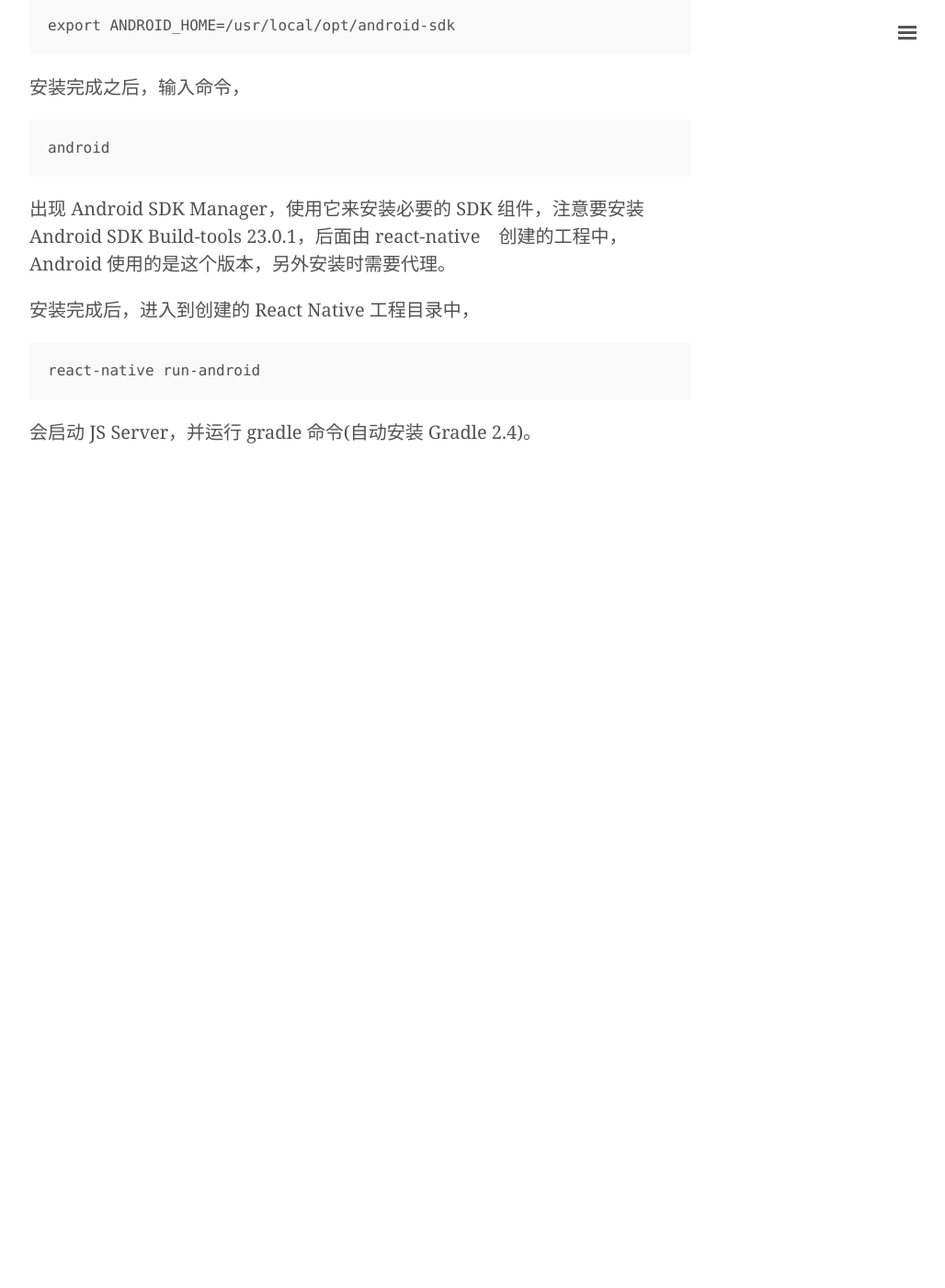
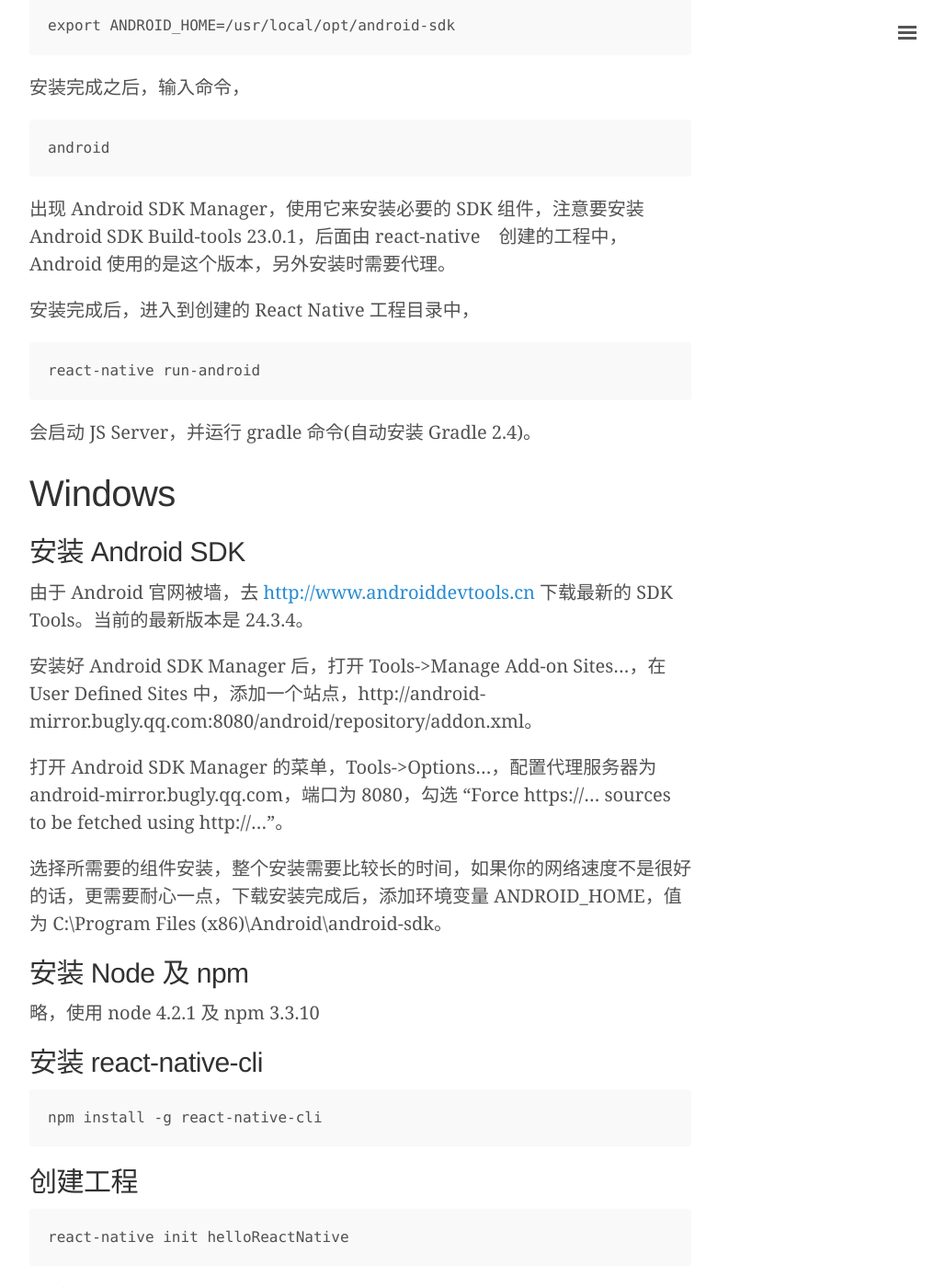
Before and after one commit to 0000-bigtree/0000-bigtree.github.io, a Jekyll site: the page built from _posts/2015-11-01-dev-android-on-osx.md, in a window 1280 px wide and 1400 px high, scrolled down 524 px. Shown: the whole window at 92% size, without its empty margins (248-1276 px from the left). Built offline with Jekyll 4.4.1, drawn with Linux system fonts in a browser that asks for light colours; before the commit the page ends 1089 px from its top, so only the background shows below that; some of the changed text lies outside the part shown.

Commit message:
更新关于Windows平台部分

```diff
--- a/_posts/2015-11-01-dev-android-on-osx.md
+++ b/_posts/2015-11-01-dev-android-on-osx.md
@@ -7,9 +7,9 @@
 categories: react javascript android osx react-native
 ---
 
-[React Native](https://github.com/facebook/react-native) 0.11.0 就已经开始支持 Android 了，但 Facebook 开始只支持 OSX 平台，0.13.0-rc 之后，终于支持 Windows 了。
+[React Native](https://github.com/facebook/react-native) 0.11.0 就已经开始支持 Android 了，但 Facebook 开始只支持在 OSX 平台来开发，0.13.0-rc 之后，终于支持 Windows 了。
 
-本文使用的 React Native 版本为 0.13.0
+本文使用的 React Native 版本为 0.13.0，当前最新稳定版本。
 
 # OS X
 
@@ -30,3 +30,38 @@
     react-native run-android
 
 会启动 JS Server，并运行 gradle 命令(自动安装 Gradle 2.4)。
+
+# Windows
+
+## 安装 Android SDK
+
+由于 Android 官网被墙，去 [http://www.androiddevtools.cn](http://www.androiddevtools.cn) 下载最新的 SDK Tools。当前的最新版本是 24.3.4。
+
+安装好 Android SDK Manager 后，打开 Tools->Manage Add-on Sites...，在 User Defined Sites 中，添加一个站点，http://android-mirror.bugly.qq.com:8080/android/repository/addon.xml。
+
+打开 Android SDK Manager 的菜单，Tools->Options...，配置代理服务器为 android-mirror.bugly.qq.com，端口为 8080，勾选 “Force https://... sources to be fetched using http://...”。
+
+选择所需要的组件安装，整个安装需要比较长的时间，如果你的网络速度不是很好的话，更需要耐心一点，下载安装完成后，添加环境变量 ANDROID_HOME，值为 C:\Program Files (x86)\Android\android-sdk。
+
+## 安装 Node 及 npm
+
+略，使用 node 4.2.1 及 npm 3.3.10
+
+## 安装 react-native-cli
+
+    npm install -g react-native-cli
+
+## 创建工程
+
+    react-native init helloReactNative
+
+## 运行示例
+
+先把手机通过 USB 线连接好，打开 USB 调试，再执行如下命令，
+
+    cd helloReactNative
+    react-native run-android
+
+会自动安装 Gradle 2.4，并自动下载依赖的 jar 包，编译成功后，自动把应用安装到手机上。
+
+安装成功后，在手机上会启动应用，但会是一片空白，什么都没有显示，解决办法，根据 [这个链接](http://www.jcodecraeer.com/a/anzhuokaifa/androidkaifa/2015/0916/3467.html) 解决问题。
```
